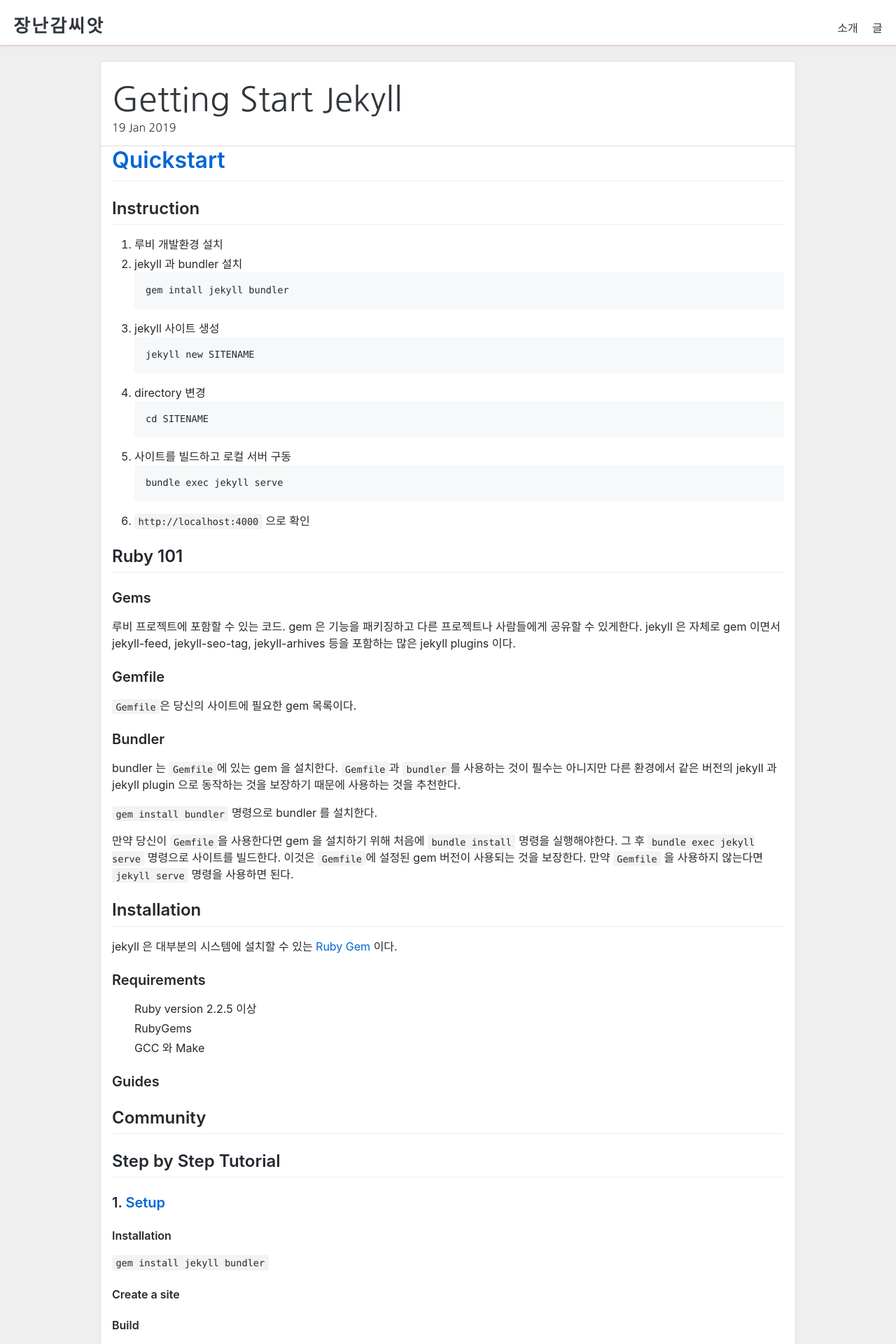
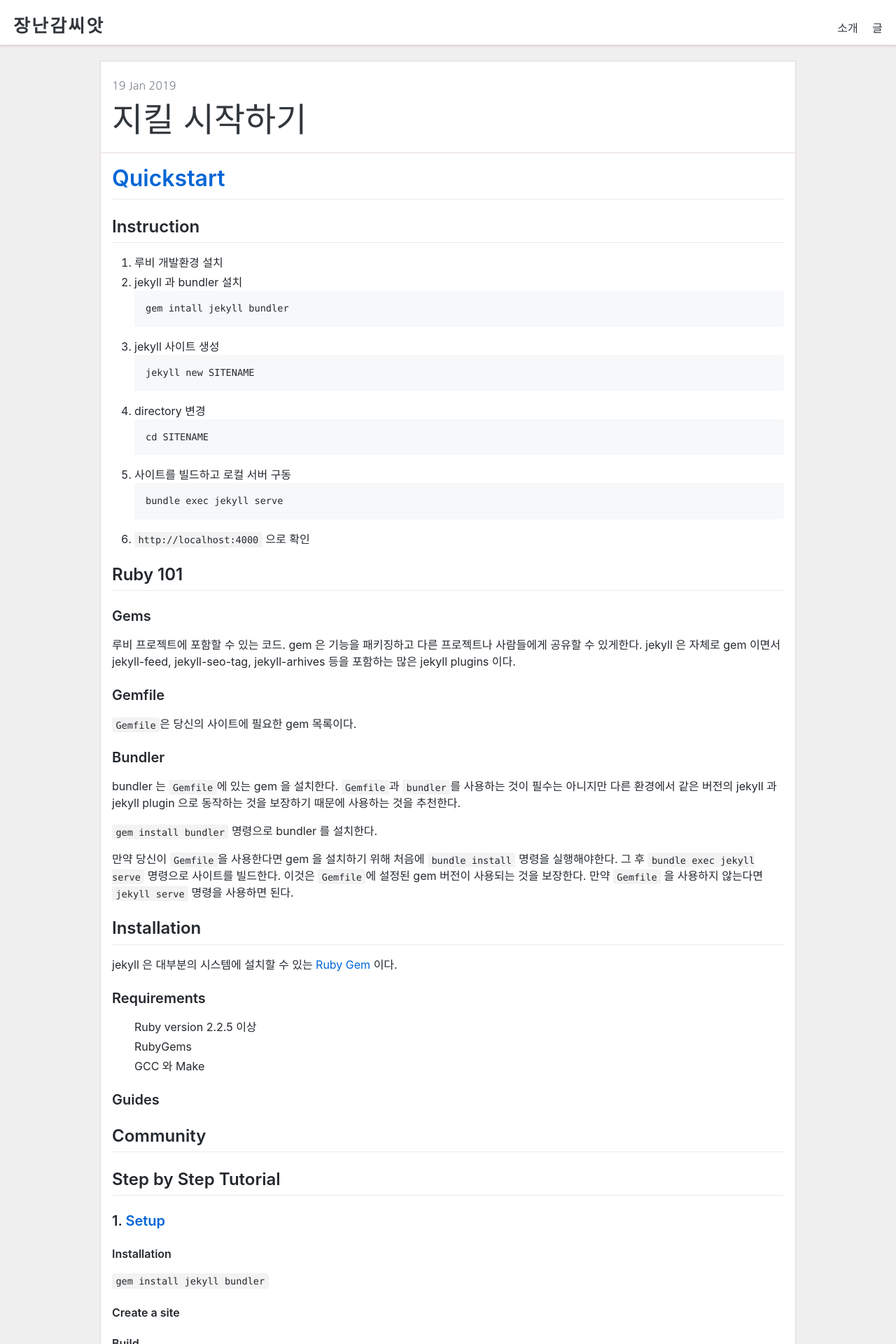
Before and after one commit to toyseed/toyseed.github.io, a Jekyll site: the page built from _posts/2019-01-19-getting-start-jekyll.md, in a window 1280 px wide. Shown: the top 1920 px of the page at 70% size. Built offline with Jekyll 4.4.1, drawn with Linux system fonts in a browser that asks for light colours.

Commit message:
포스트 목록에 날짜/태그 노출 추가 일부 스타일 수정 포스트 작성

```diff
--- a/_layouts/post.html
+++ b/_layouts/post.html
@@ -4,15 +4,11 @@
 <section class="post content-container">
     <div class="post__top">
         <div class="post__top__content site-width content-item">
+            <div class="post-date">
+                {{ page.date | date_to_string}}
+            </div>
             <div class="post__title">
                 <h1>{{ page.title }}</h1>
-            </div>
-            <div class="post-date">
-                {{ page.date | date_to_string}}
-                {% assign author = site.authors | where: 'short_name', page.author | first %}
-                {% if author %}
-                    - <a href="{{ author.url }}">{{ author.name }}</a>
-                {% endif %}
             </div>
         </div>
     </div>
--- a/_posts/2019-01-19-getting-start-jekyll.md
+++ b/_posts/2019-01-19-getting-start-jekyll.md
@@ -1,7 +1,8 @@
 ---
-title: Getting Start Jekyll
+title: 지킬 시작하기
 tags: [jekyll, blogging]
 ---
+
 # [Quickstart](https://jekyllrb.com/docs/)
 
 ## Instruction
--- a/_sass/base/reset.scss
+++ b/_sass/base/reset.scss
@@ -4,6 +4,7 @@
 
 *, *::before, *::after {
   box-sizing: border-box;
+  cursor: default;
 }
 
 * {
@@ -27,7 +28,7 @@
   vertical-align: middle;
 }
 
-label, button {
+label, button, a {
   cursor: pointer;
 }
 
--- a/_sass/pages/blog.scss
+++ b/_sass/pages/blog.scss
@@ -1,11 +1,11 @@
 // blog
 
 .blog {
+  $bottom-margin: .5em;
 
-  a {
+  .posts__item__link {
     text-decoration: none;
     color: inherit;
-  }
   }
 
   .posts {
@@ -24,12 +24,27 @@
   .posts__item__title {
     font-size: 1.2em;
     font-weight: bold;
-  margin-bottom: .5em;
+    margin-bottom: $bottom-margin;
   }
-.posts__item__title:before {
+
+  .posts__item__date {
+    margin-bottom: $bottom-margin;
+    color: $light-font-color;
   }
 
   .posts__item__excerpt {
     margin-left: .2em;
+    margin-bottom: .5em;
     color: $light-font-color;
   }
+
+  .posts__item__tag {
+    display: inline-block;
+    margin-right: 0.5em;
+    padding: 0.4em 0.4em;
+    font-size: 0.7em;
+    color: #dee2e6;
+    background-color: $light-font-color;
+    border-radius: 3px;
+  }
+}
--- a/_sass/pages/post.scss
+++ b/_sass/pages/post.scss
@@ -9,17 +9,21 @@
   padding-top: $content-margin-top;
 }
 
+.post-date {
+  color: $light-font-color;
+}
+
 .post__title {
   h1 {
     font-size: 3em;
   }
 }
 .post__content {
-  padding: 0 1em 1em;
+  padding: 1em;
 }
 
 .post__tags {
-  margin-top: 2em;
+  margin-top: 1.5em;
 }
 
 .post__tag {
--- /dev/null
+++ b/_tag/devonthink.html
@@ -0,0 +1,3 @@
+---
+name: devonthink
+---
```
Also changed, not shown: _posts/2019-04-01-use-local-css-with-markdown-in-devon-think.md (added, +20 -0 lines), index.html (+7 -1 lines). Lines whose indentation alone changed are shown as unchanged.
